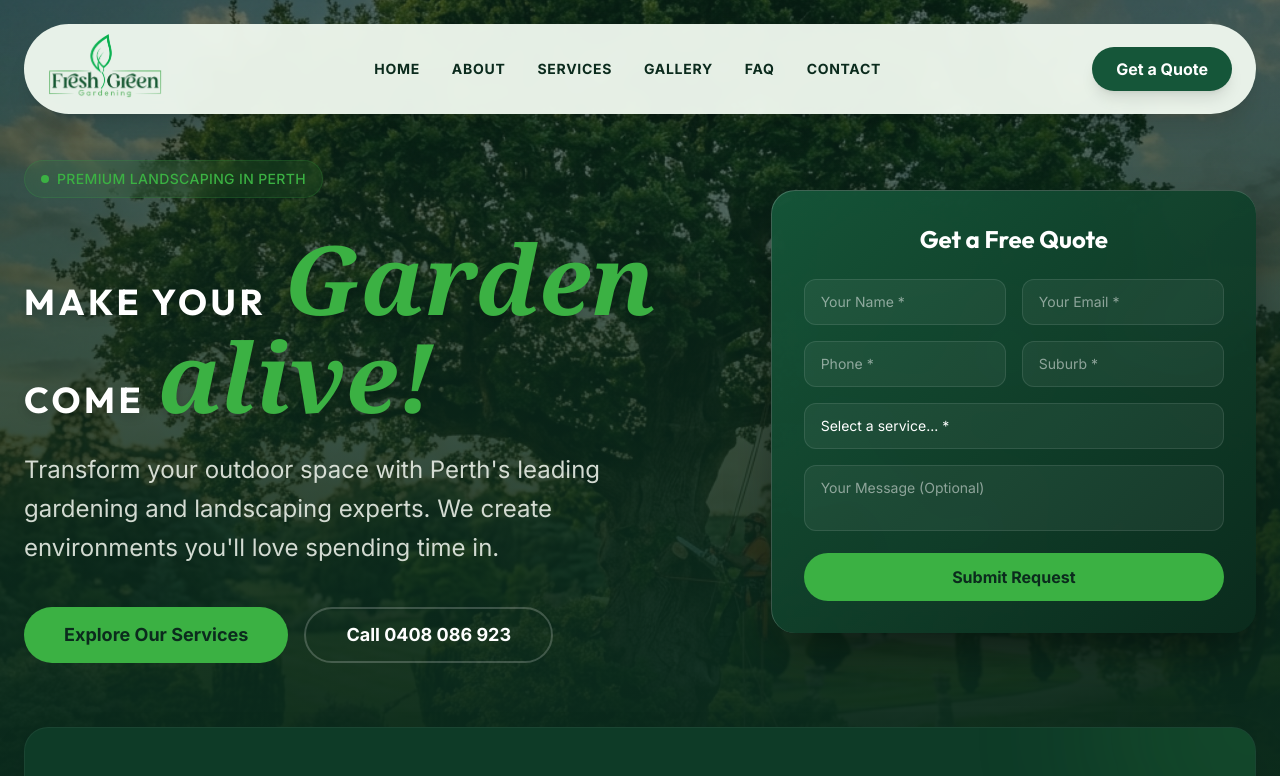
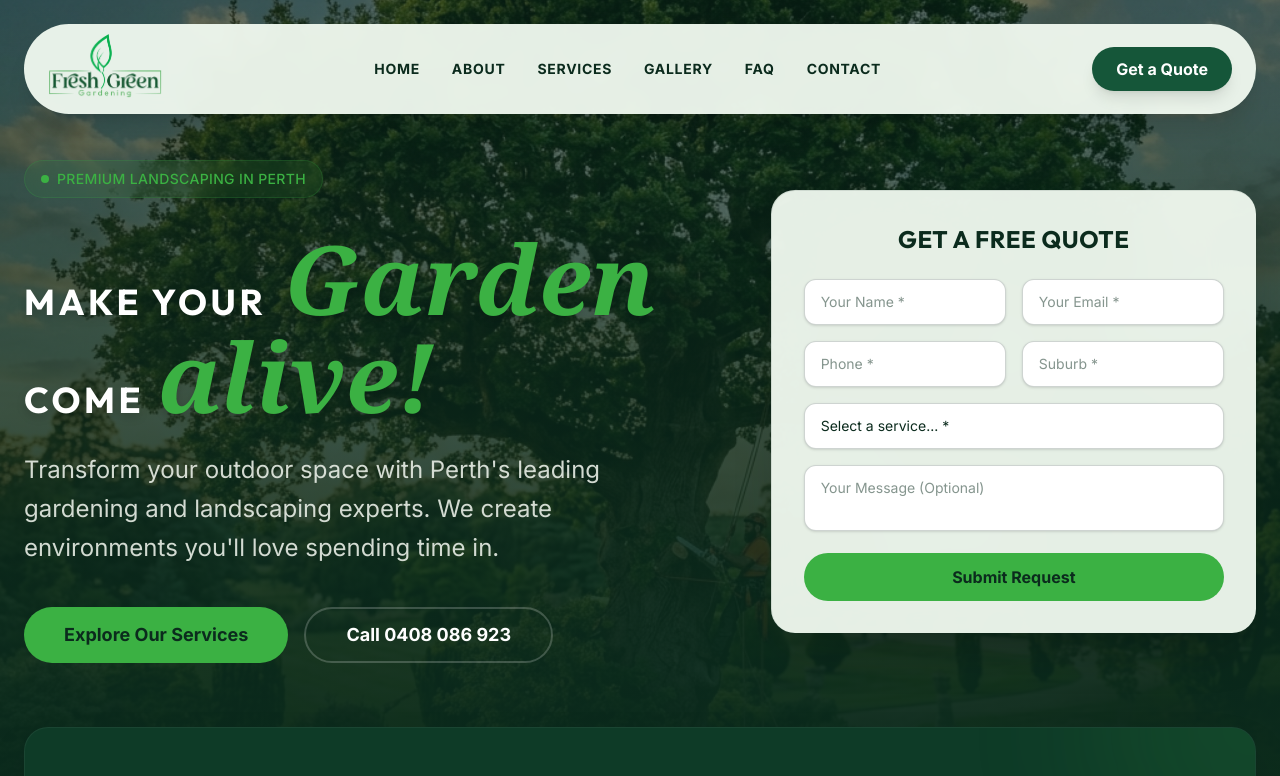
Before and after one commit to talhs999/Fresh-Green, a Next.js app: page / in a window 1280 px wide. Shown: the top 776 px of the page. Built offline with nearby package versions, Linux system fonts and the light colour scheme.

Commit message:
Update form background to match header and uppercase heading

```diff
--- a/src/components/ui/HeroContactForm.tsx
+++ b/src/components/ui/HeroContactForm.tsx
@@ -63,27 +63,27 @@ export function HeroContactForm() {
   }
 
   return (
-    <div className="bg-gradient-to-br from-brand-primary/95 to-brand-dark/95 backdrop-blur-xl rounded-3xl p-6 md:p-8 border-t border-l border-white/20 shadow-2xl shadow-black/50">
-      <h3 className="text-2xl font-display font-bold text-white mb-6 text-center">Get a Free Quote</h3>
+    <div className="bg-[#F2FAF1]/95 backdrop-blur-xl rounded-3xl p-6 md:p-8 border-t border-l border-brand-dark/10 shadow-2xl shadow-black/20">
+      <h3 className="text-2xl font-display font-bold text-brand-dark mb-6 text-center tracking-wide">GET A FREE QUOTE</h3>
       <form onSubmit={handleSubmit} className="space-y-4">
         <div className="grid grid-cols-2 gap-4">
           <div>
-            <input required id="hero-name" name="name" type="text" className="w-full bg-white/5 px-4 py-3 rounded-xl border border-white/10 text-white placeholder:text-white/50 focus:ring-2 focus:ring-brand-accent outline-none transition-all text-sm" placeholder="Your Name *" />
+            <input required id="hero-name" name="name" type="text" className="w-full bg-white px-4 py-3 rounded-xl border border-brand-dark/20 text-brand-dark placeholder:text-brand-dark/50 focus:ring-2 focus:ring-brand-accent outline-none transition-all text-sm shadow-sm" placeholder="Your Name *" />
           </div>
           <div>
-            <input required id="hero-email" name="email" type="email" className="w-full bg-white/5 px-4 py-3 rounded-xl border border-white/10 text-white placeholder:text-white/50 focus:ring-2 focus:ring-brand-accent outline-none transition-all text-sm" placeholder="Your Email *" />
+            <input required id="hero-email" name="email" type="email" className="w-full bg-white px-4 py-3 rounded-xl border border-brand-dark/20 text-brand-dark placeholder:text-brand-dark/50 focus:ring-2 focus:ring-brand-accent outline-none transition-all text-sm shadow-sm" placeholder="Your Email *" />
           </div>
         </div>
         <div className="grid grid-cols-2 gap-4">
           <div>
-            <input required id="hero-phone" name="phone" type="tel" className="w-full bg-white/5 px-4 py-3 rounded-xl border border-white/10 text-white placeholder:text-white/50 focus:ring-2 focus:ring-brand-accent outline-none transition-all text-sm" placeholder="Phone *" />
+            <input required id="hero-phone" name="phone" type="tel" className="w-full bg-white px-4 py-3 rounded-xl border border-brand-dark/20 text-brand-dark placeholder:text-brand-dark/50 focus:ring-2 focus:ring-brand-accent outline-none transition-all text-sm shadow-sm" placeholder="Phone *" />
           </div>
           <div>
-            <input required id="hero-suburb" name="suburb" type="text" className="w-full bg-white/5 px-4 py-3 rounded-xl border border-white/10 text-white placeholder:text-white/50 focus:ring-2 focus:ring-brand-accent outline-none transition-all text-sm" placeholder="Suburb *" />
+            <input required id="hero-suburb" name="suburb" type="text" className="w-full bg-white px-4 py-3 rounded-xl border border-brand-dark/20 text-brand-dark placeholder:text-brand-dark/50 focus:ring-2 focus:ring-brand-accent outline-none transition-all text-sm shadow-sm" placeholder="Suburb *" />
           </div>
         </div>
         <div>
-          <select required id="hero-service" name="service" className="w-full bg-white/5 px-4 py-3 rounded-xl border border-white/10 text-white placeholder:text-white/50 focus:ring-2 focus:ring-brand-accent outline-none transition-all text-sm appearance-none">
+          <select required id="hero-service" name="service" className="w-full bg-white px-4 py-3 rounded-xl border border-brand-dark/20 text-brand-dark focus:ring-2 focus:ring-brand-accent outline-none transition-all text-sm appearance-none shadow-sm">
             <option value="" className="text-brand-dark">Select a service... *</option>
             {servicesData.map((s) => (
               <option key={s.id} value={s.id} className="text-brand-dark">{s.title}</option>
@@ -92,7 +92,7 @@ export function HeroContactForm() {
           </select>
         </div>
         <div>
-          <textarea id="hero-message" name="message" rows={2} className="w-full bg-white/5 px-4 py-3 rounded-xl border border-white/10 text-white placeholder:text-white/50 focus:ring-2 focus:ring-brand-accent outline-none transition-all resize-none text-sm" placeholder="Your Message (Optional)" />
+          <textarea id="hero-message" name="message" rows={2} className="w-full bg-white px-4 py-3 rounded-xl border border-brand-dark/20 text-brand-dark placeholder:text-brand-dark/50 focus:ring-2 focus:ring-brand-accent outline-none transition-all resize-none text-sm shadow-sm" placeholder="Your Message (Optional)" />
         </div>
 
         {error && (
```
